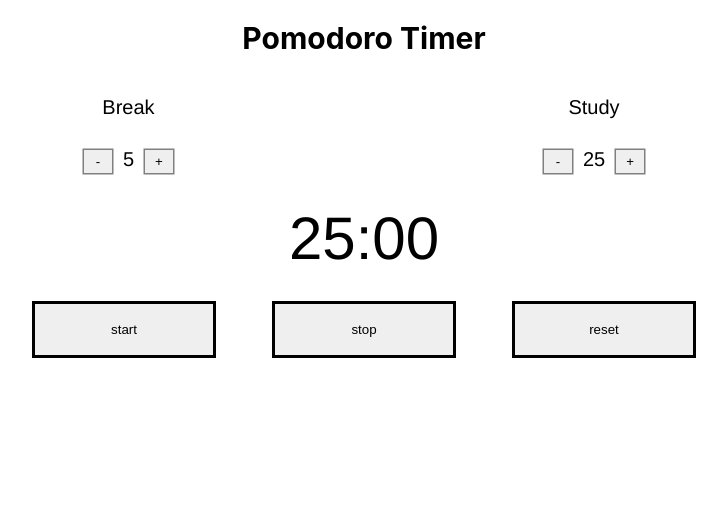
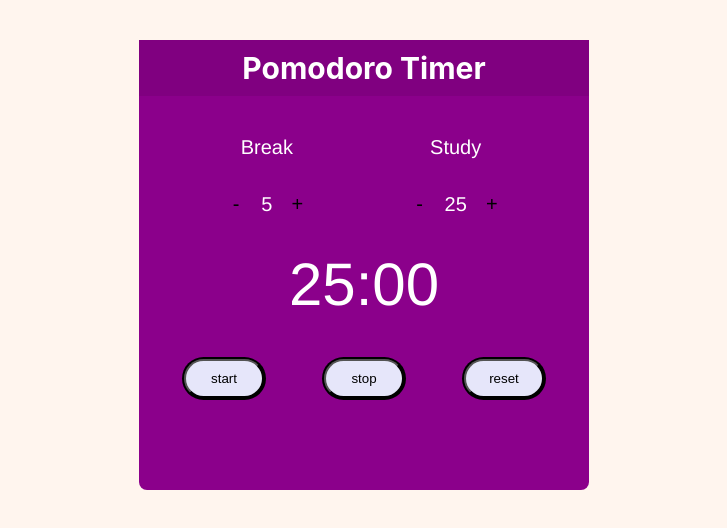
Before and after one commit to shilpiverma509/Pomodoro-Timer, a React (Create React App) app: page / in a window 1280 px wide. Shown: the top 528 px of the page, without its empty margins (276-1003 px from the left). Built offline with nearby package versions, Linux system fonts and the light colour scheme.

Commit message:
Added styles

```diff
--- a/src/App.css
+++ b/src/App.css
@@ -1,47 +1,50 @@
-.App {
+.App{
+  display: flex;
+  flex-direction: row;
+}
+
+.App-container {
   text-align: center;
-
+  width:450px;
+  background-color: rgb(139,0,139);
+  border-radius:8px;
+  color:white;
+  margin: 40px auto;
+  height: 450px;
 }
 
 h1{
  font-family: -apple-system, BlinkMacSystemFont, 'Segoe UI', Roboto, Oxygen, Ubuntu, Cantarell, 'Open Sans', 'Helvetica Neue', sans-serif
 }
 
-.App-header {
-  background-color: #222;
-  height: 30px;
-  padding: 20px;
-  color: white;
-  text-align:center;
-}
 
 .App-title {
   font-size: 1.5em;
   text-align: center;
-}
-
-.App-intro {
-  font-size: large;
-}
-
-@keyframes App-logo-spin {
-  from { transform: rotate(0deg); }
-  to { transform: rotate(360deg); }
+  background-color: rgb(128,0,128);
+  justify-self: stretch;
+  margin: 0;
+  padding: 10px;
 }
 
 .button{
-  border:solid 1px black;
+  /* border:solid 1px black; */
   text-decoration: none;
   cursor:pointer;
-  width:180px;
+  width:80px;
   margin: 30px;
-  padding: 18px 10px;
+  padding: 10px 10px;
   outline:none;
   box-shadow: 0px 0px 0px 2px black;
   transition: box-shadow 0.2s linear;
+  border-radius: 25px;
+  background-color: rgb(230,230,250);
+  transition: all .3s ;
 }
 .button:hover{
   box-shadow: 0px 0px 0px 3px black;
+  background-color: springgreen;
+  transition: all .3s;
 }
 
 .timer-button{
@@ -50,8 +53,12 @@ h1{
   padding: 4px;
   outline:none;
   text-decoration: none;
-  box-shadow:  0px 0px 0px .5px grey;
-  border:solid 1px grey;
+  border: transparent;
+  font-size: 1em;
+  background-color: transparent;
+  outline: none;
+
+
 
 }
 
@@ -64,4 +71,5 @@ justify-content: space-evenly;
 
 .session-length{
   font-size:3em;
+  margin: 10px;
 }
--- a/src/App.js
+++ b/src/App.js
@@ -168,6 +168,7 @@ class App extends React.Component{
   render(){
     return(
       <div className="App">
+        <div className="App-container">
           <h1 className="App-title">Pomodoro Timer</h1>
 
           <div className="break-session-block">
@@ -194,6 +195,7 @@ class App extends React.Component{
             alert={this.state.alert}
             />
         </div>
+      </div>
     )
   }
 }
--- a/src/Timer.js
+++ b/src/Timer.js
@@ -6,7 +6,7 @@ class Timer extends React.Component{
         return(
             <div>
                 <p>{this.props.alert}</p>
-                <div className="session-length">{this.props.displayedMinutes}:{this.props.displayedSeconds}</div>
+                <div className="session-length pieChart">{this.props.displayedMinutes}:{this.props.displayedSeconds}</div>
 
 
                 <button className="button" onClick = {this.props.onStartTimer} >start</button>
--- a/src/index.css
+++ b/src/index.css
@@ -3,5 +3,8 @@ body {
   padding: 0;
   font-family: "HelveticaNeue-Light", "Helvetica Neue Light", "Helvetica Neue", Helvetica, Arial, "Lucida Grande", sans-serif;
     font-size: 20px;
+    height: 100%;
+    display: block;  background-color: seashell;
+
 
 }
```
Also changed, not shown: 1 other file (tests, documents, lock files or other folders). Lines whose indentation alone changed are shown as unchanged.
